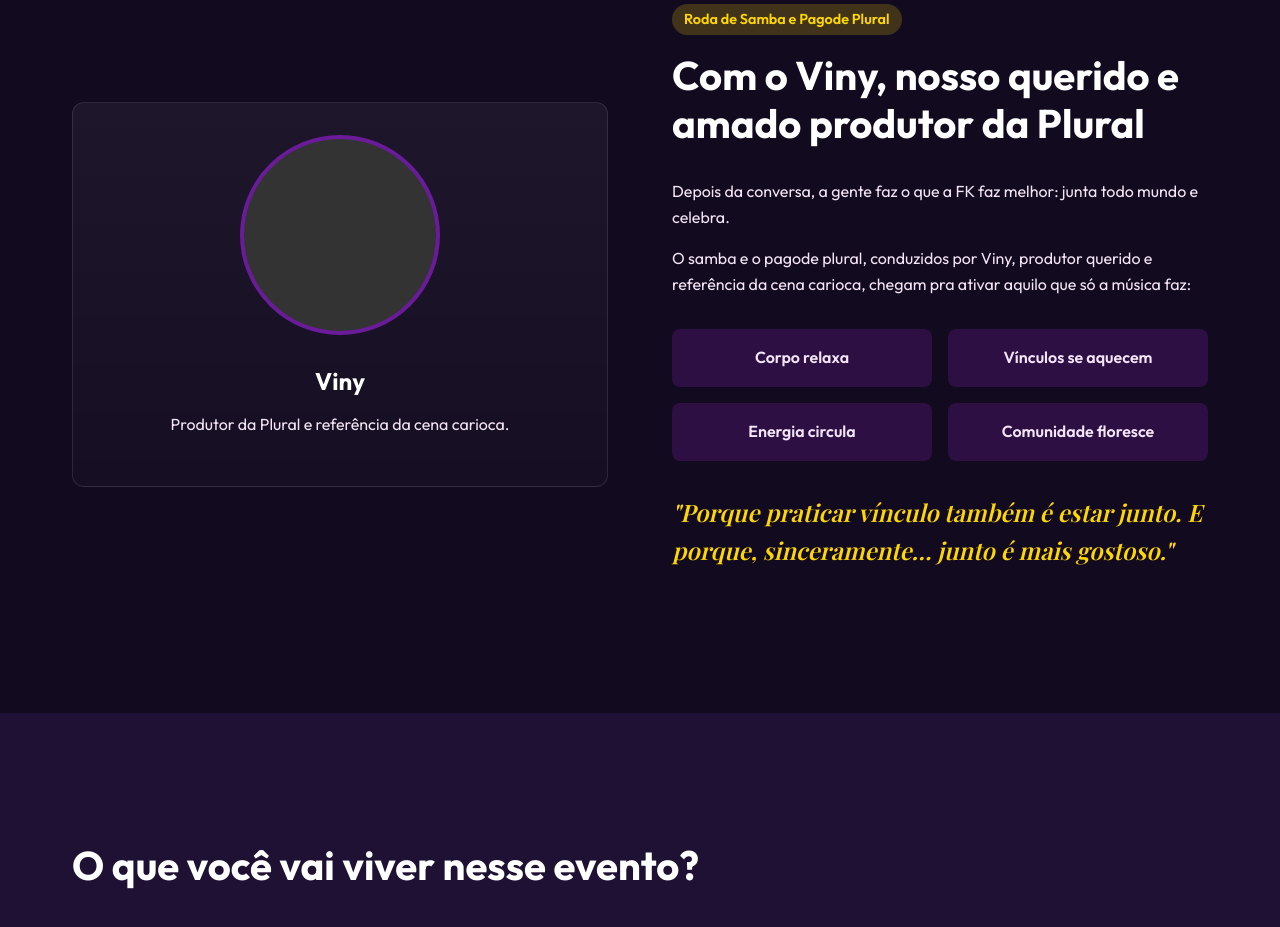
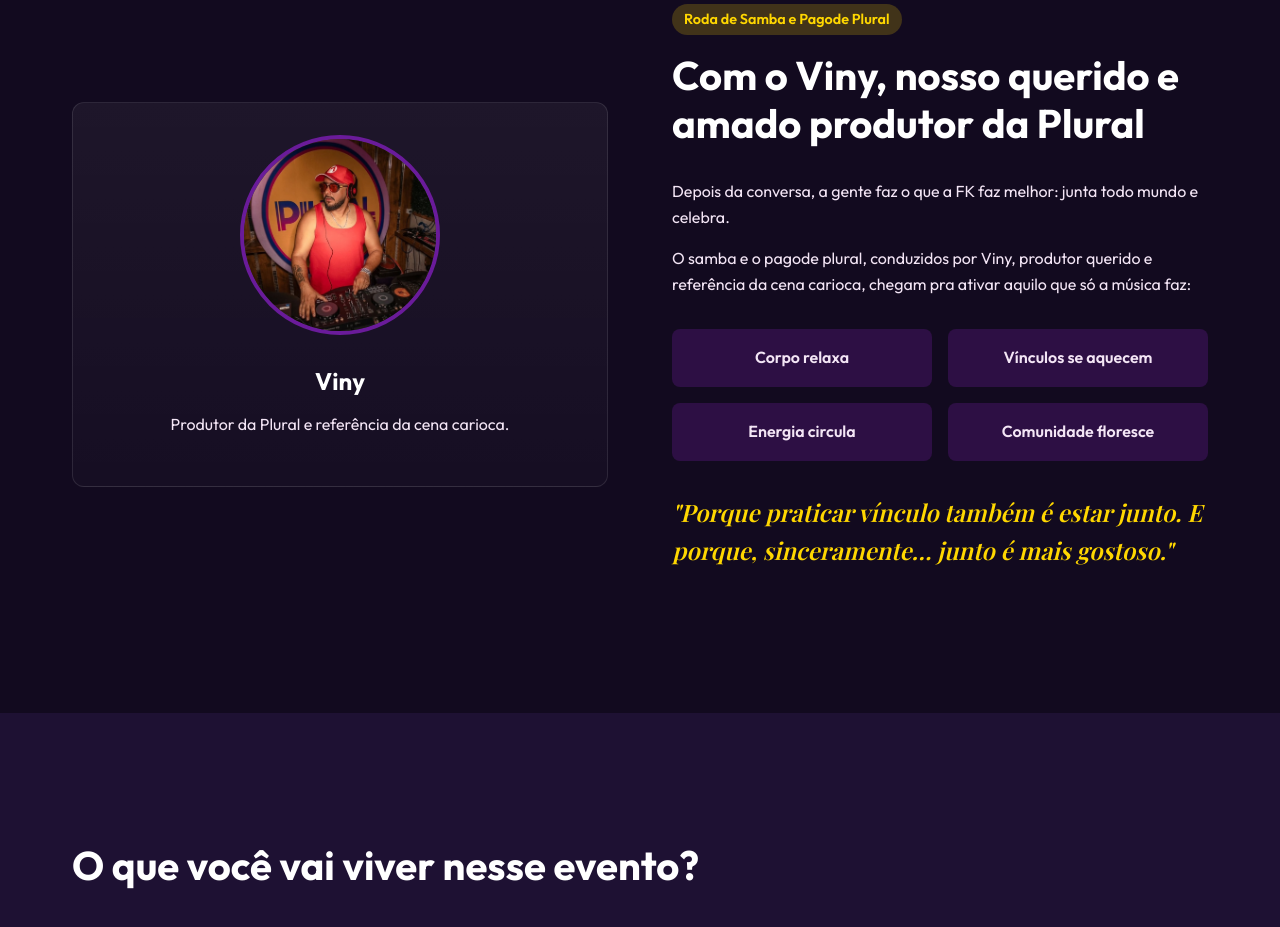
Before and after one commit to dev-cris-comunidade/fk-social-club, a website built with Vite: page index.html in a window 1280 px wide. Shown: the part 2660-3587 px from the top of the page. Built offline with nearby package versions, Linux system fonts and the light colour scheme; a web font is replaced by a local one.

Commit message:
Add Viny photo

```diff
--- a/index.html
+++ b/index.html
@@ -134,7 +134,7 @@
           </div>
           <div class="profile-card">
             <div class="profile-image-placeholder" id="viny-img">
-              <!-- Image will be here -->
+              <img src="/viny.jpg" alt="Viny">
             </div>
             <div class="profile-info">
               <h3>Viny</h3>
```
Also changed, not shown: public/viny.jpg (added).
